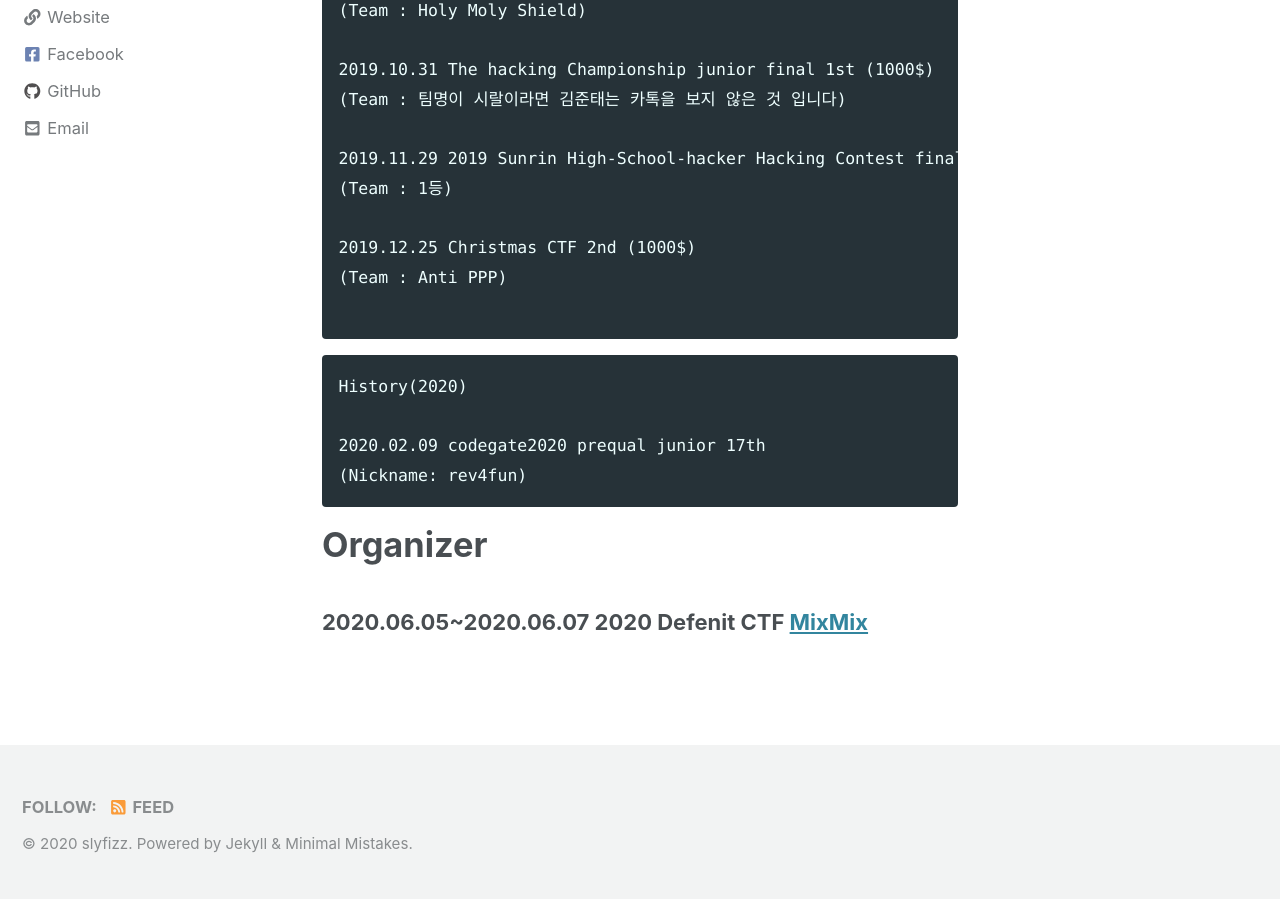
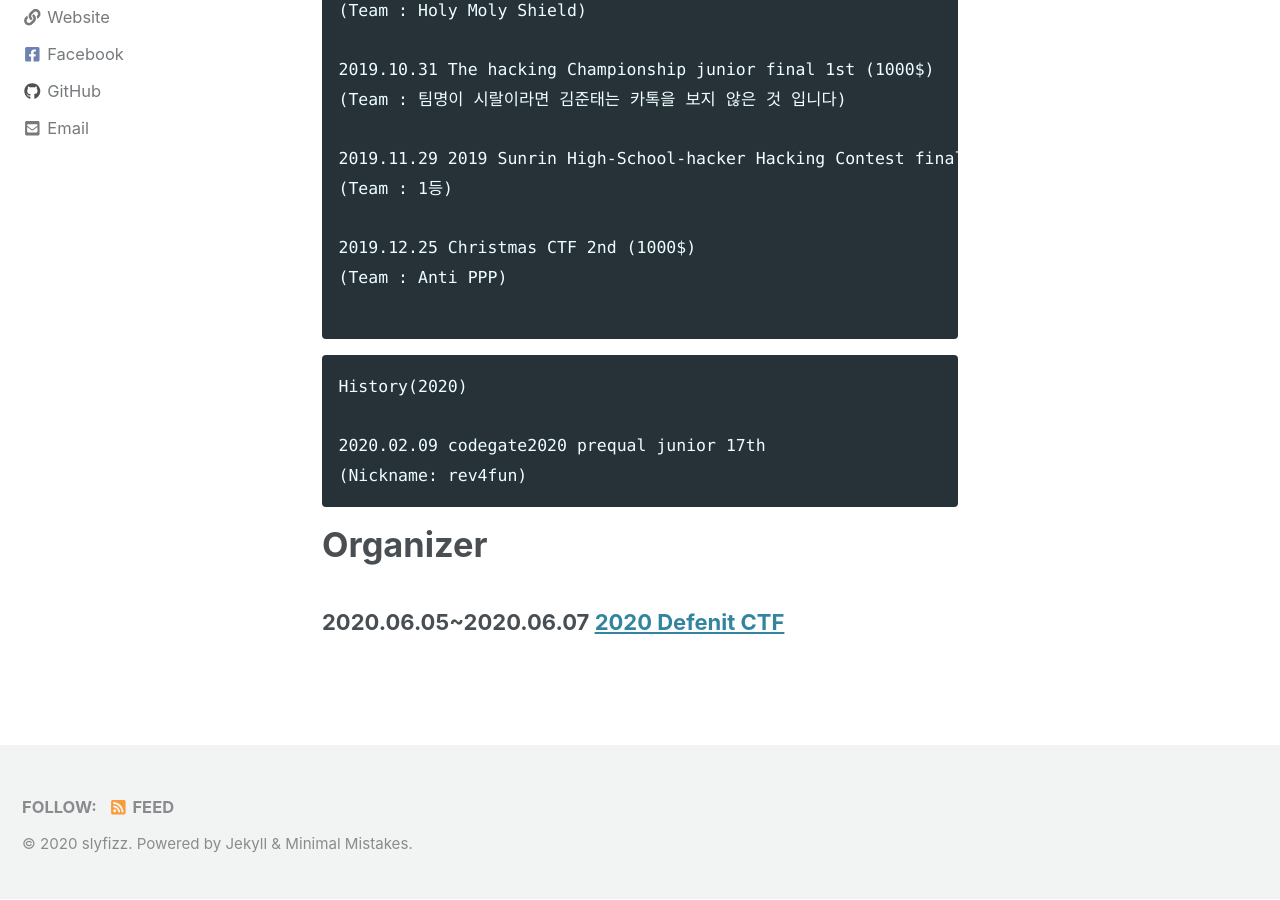
Before and after one commit to slyfizz3/slyfizz3.github.io, a Jekyll site: the page built from _pages/about.md, in a window 1280 px wide and 900 px high, scrolled down 1153 px. Built offline with Jekyll 4.4.1, drawn with Linux system fonts in a browser that asks for light colours; cached includes are drawn as plain includes; nearby versions of some CDN libraries.

Commit message:
Update about.md

```diff
--- a/_pages/about.md
+++ b/_pages/about.md
@@ -60,4 +60,4 @@ History(2020)
 
 
 # Organizer
-### 2020.06.05~2020.06.07 2020 Defenit CTF [MixMix](https://github.com/slyfizz3/Make-challenges/tree/master/2020DefenitCTF)
+### 2020.06.05~2020.06.07 [2020 Defenit CTF](https://github.com/slyfizz3/Make-challenges/tree/master/2020DefenitCTF)
```
